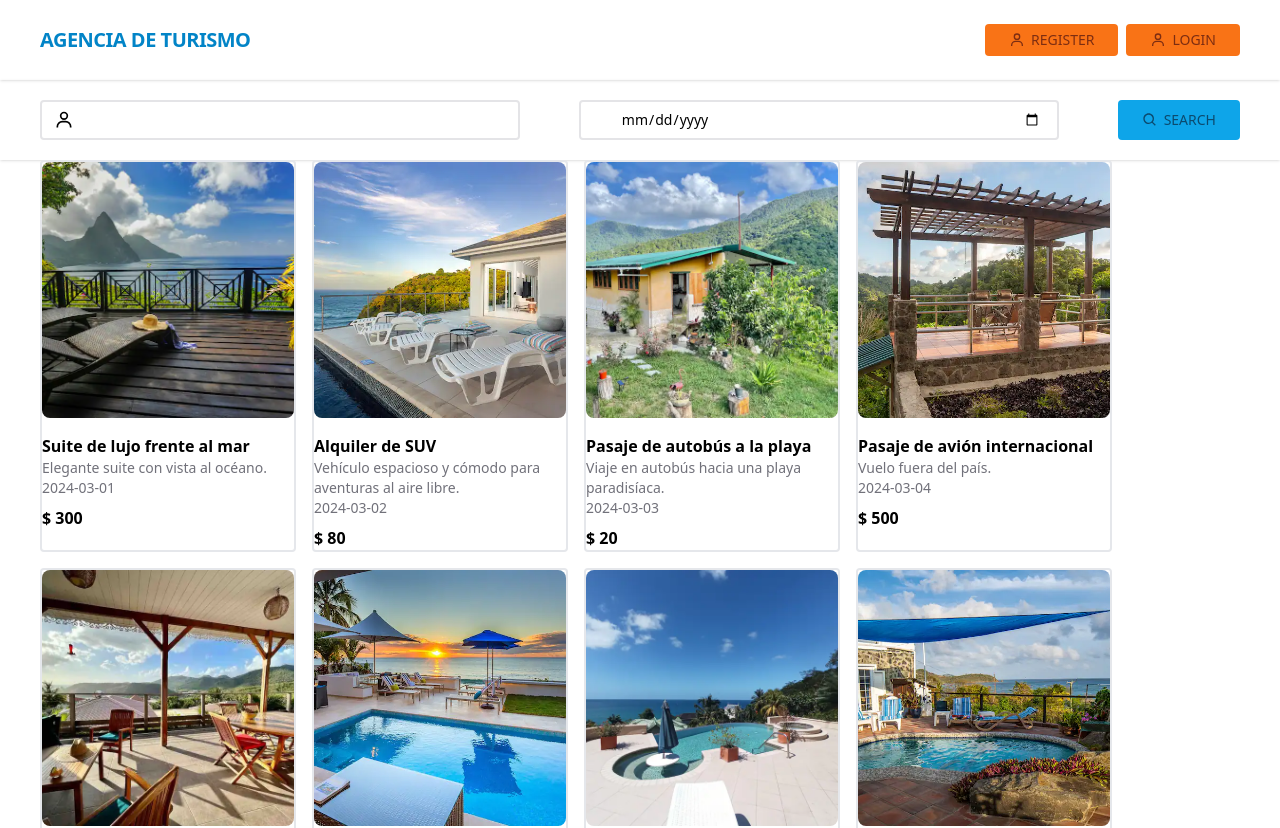
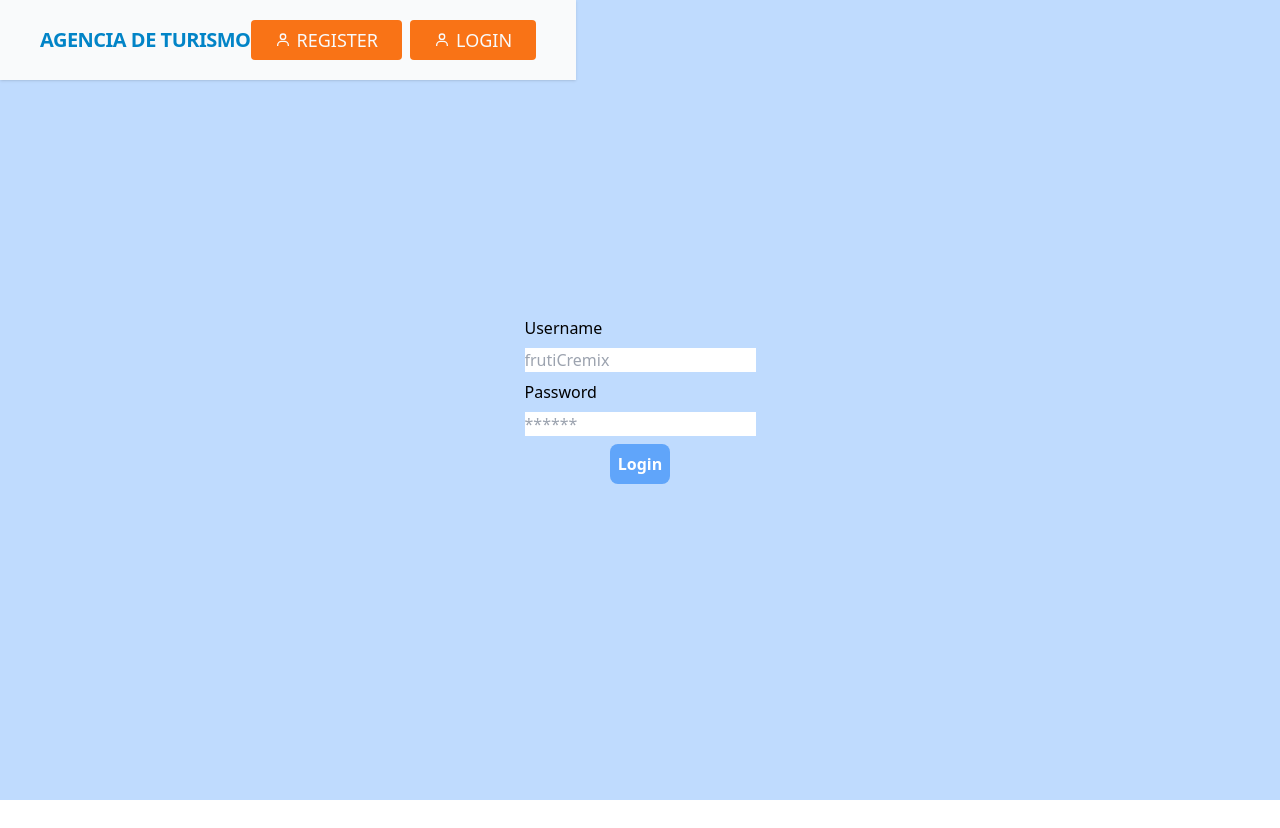
Before and after one commit to jjb-developer/agencia-de-turismo, a React (Vite) app: page /login in a window 1280 px wide. Shown: the top 828 px of the page. After the commit the page ends 800 px from the top, so only its background shows below. Built offline with nearby package versions, Linux system fonts and the light colour scheme.

Commit message:
se agrega react-router y function login

```diff
--- a/index.html
+++ b/index.html
@@ -8,6 +8,6 @@
   </head>
   <body>
     <div id="root"></div>
-    <script type="module" src="/src/main.jsx"></script>
+    <script type="module" src="./src/main.jsx"></script>
   </body>
 </html>
--- a/src/App.jsx
+++ b/src/App.jsx
@@ -1,17 +1,15 @@
-import Navbar from './componentes/Nav/Navbar'
-import SectionSearch from './componentes/Search/Section'
-import Info from './componentes/Result/Info'
-
+import { Routes, Route } from "react-router-dom";
+import Home from "./componentes/pages/Home.jsx"
+import Register from './componentes/pages/Register.jsx'
+import Login from './componentes/pages/Login.jsx'
 function App() {
-  return (
-    <div className='w-full h-screen'>
-      <Navbar/>
-      <SectionSearch/>
-      <main>
-        <Info/>
-      </main>
-    </div>
-  )
+  return (<div className='w-full h-screen'>
+      <Routes>
+        <Route path="/" element={<Home/>} />
+        <Route path="/register" element={<Register/>}/>
+        <Route path="/login" element={<Login/>}/>
+      </Routes>
+    </div>)
 }
 
 export default App
--- a/src/componentes/Nav/NavBtn.jsx
+++ b/src/componentes/Nav/NavBtn.jsx
@@ -1,5 +1,9 @@
 import { BiUser } from "react-icons/bi";
 
-export default function NavBtn({name}) {
-	return <button className='flex items-center gap-1.5 py-1.5 px-6 rounded font-medium uppercase text-sm bg-orange-500 hover:bg-orange-600 hover:text-orange-50 duration-300 text-orange-900'><BiUser size='1rem'/> {name}</button>
+export default function NavBtn({ name }) {
+  return (
+    <button className="flex items-center gap-1.5 py-1.5 px-6 rounded font-medium uppercase bg-orange-500 hover:bg-orange-600 hover:text-orange-50 duration-300 text-gray-50 text-lg">
+      <BiUser size="1rem" /> {name}
+    </button>
+  );
 }
--- /dev/null
+++ b/src/componentes/Nav/NavBtnLogin.jsx
@@ -0,0 +1,14 @@
+import { BiUser } from "react-icons/bi";
+import {useNavigate} from 'react-router-dom'
+export default function NavBtnLogin() {
+  const navigate=useNavigate()
+  function HandleClick() {
+    navigate("/login");
+  }
+  return (
+    <button className="flex items-center gap-1.5 py-1.5 px-6 rounded font-medium uppercase bg-orange-500 hover:bg-orange-600 hover:text-orange-50 duration-300 text-gray-50 text-lg"
+    onClick={HandleClick}>
+      <BiUser size="1rem" /> Login
+    </button>
+  );
+}
--- /dev/null
+++ b/src/componentes/Nav/NavBtnRegister.jsx
@@ -0,0 +1,19 @@
+import { BiUser } from "react-icons/bi";
+import { useNavigate } from "react-router-dom";
+export default function NavBtnRegister() {
+
+  const navigate = useNavigate();
+
+  function HandleClick() {
+    navigate("/register");
+  }
+
+  return (
+    <button
+      className="flex items-center gap-1.5 py-1.5 px-6 rounded font-medium uppercase bg-orange-500 hover:bg-orange-600 hover:text-orange-50 duration-300 text-gray-50 text-lg"
+      onClick={HandleClick}
+    >
+      <BiUser size="1rem" /> Register
+    </button>
+  );
+}
--- a/src/componentes/Nav/NavButtons.jsx
+++ b/src/componentes/Nav/NavButtons.jsx
@@ -1,10 +1,10 @@
-import NavBtn from "./NavBtn";
-
+import NavBtnRegister from "./NavBtnRegister";
+import NavBtnLogin from "./NavBtnLogin";
 export default function BtnLogin() {
 	return (
 		<div className='flex gap-2'>
-			<NavBtn name='register'/>
-			<NavBtn name='login'/>
+			<NavBtnRegister/>
+			<NavBtnLogin/>
 		</div>
 	);
 }
--- /dev/null
+++ b/src/componentes/pages/Home.jsx
@@ -0,0 +1,11 @@
+import Navbar from '../Nav/Navbar'
+import SectionSearch from '../Search/Section'
+import Info from '../Result/Info'
+
+export default function Home(){
+    return(
+        <div className='bg-black h-screen w-full'>
+            <Navbar/>
+        </div>
+    );
+}
--- /dev/null
+++ b/src/componentes/pages/Login.jsx
@@ -0,0 +1,71 @@
+import Navbar from "../Nav/Navbar";
+import { useEffect, useState } from "react";
+import { loginHandler } from "../../utils/login.js";
+import { useNavigate } from "react-router-dom";
+export default function Login() {
+  const [username, setUsername] = useState("");
+  const [password, setPassword] = useState("");
+  const [userData,setUserData]=useState(null);
+
+  const navigate=useNavigate();
+    async function handleSubmit(e) {
+    e.preventDefault();
+    //llamo a login.js
+    const res= await loginHandler(username, password);
+    setUserData(res)
+    console.log(res)
+}
+
+useEffect(()=>{
+    if(userData){
+        navigate('/')
+    }
+},[userData])
+
+
+  return (
+    <>
+      <section className="absolute left-0 top-0 bg-gray-50">
+        <Navbar />
+      </section>
+      <section className="bg-blue-200 w-full h-screen flex flex-col items-center justify-center">
+        <form
+          onSubmit={handleSubmit}
+          action=""
+          className="flex flex-col p-4 gap-y-2"
+        >
+          <label>Username</label>
+          <input
+            type="text"
+            name=""
+            id=""
+            placeholder="frutiCremix"
+            value={username}
+            onChange={(e) => {
+              setUsername(e.target.value);
+            }}
+          />
+          <label>Password</label>
+          <input
+            type="password"
+            name=""
+            id=""
+            placeholder="******"
+            value={password}
+            onChange={(e) => {
+              setPassword(e.target.value);
+            }}
+          />
+          <div className="flex items-center justify-center w-full h-auto">
+            <button
+              type="submit"
+              className="bg-blue-400 text-white font-bold max-w-24 p-2 rounded-lg"
+            >
+              Login
+            </button>
+          </div>
+        </form>
+      </section>
+    </>
+  );
+}
--- /dev/null
+++ b/src/componentes/pages/Register.jsx
@@ -0,0 +1,4 @@
+export default function Register() {
+
+  return <div className="bg-blue-200 w-full h-screen"></div>;
+}
--- a/src/main.jsx
+++ b/src/main.jsx
@@ -1,10 +1,11 @@
 import React from 'react'
+import { BrowserRouter } from "react-router-dom";
 import ReactDOM from 'react-dom/client'
 import App from './App'
 import './index.css'
 
 ReactDOM.createRoot(document.getElementById('root')).render(
-  <React.StrictMode>
+  <BrowserRouter>
     <App />
-  </React.StrictMode>
+  </BrowserRouter>
 )
--- /dev/null
+++ b/src/utils/login.js
@@ -0,0 +1,15 @@
+const url = "http://localhost:3001/login";
+export function loginHandler(username, password) {
+  return fetch(url, {
+    method: "POST",
+    headers: {
+      "content-type": "application/json",
+    },
+    body: JSON.stringify({ username, password }),
+  })
+    .then((res) => res.json())
+    .then((data) => {
+      return data;
+    })
+    .catch((error) => console.error("Error al procesar la solicitud", error));
+}
```
Also changed, not shown: src/componentes/Nav/Navbar.jsx (+10 -8 lines), 1 other file (tests, documents, lock files or other folders).
